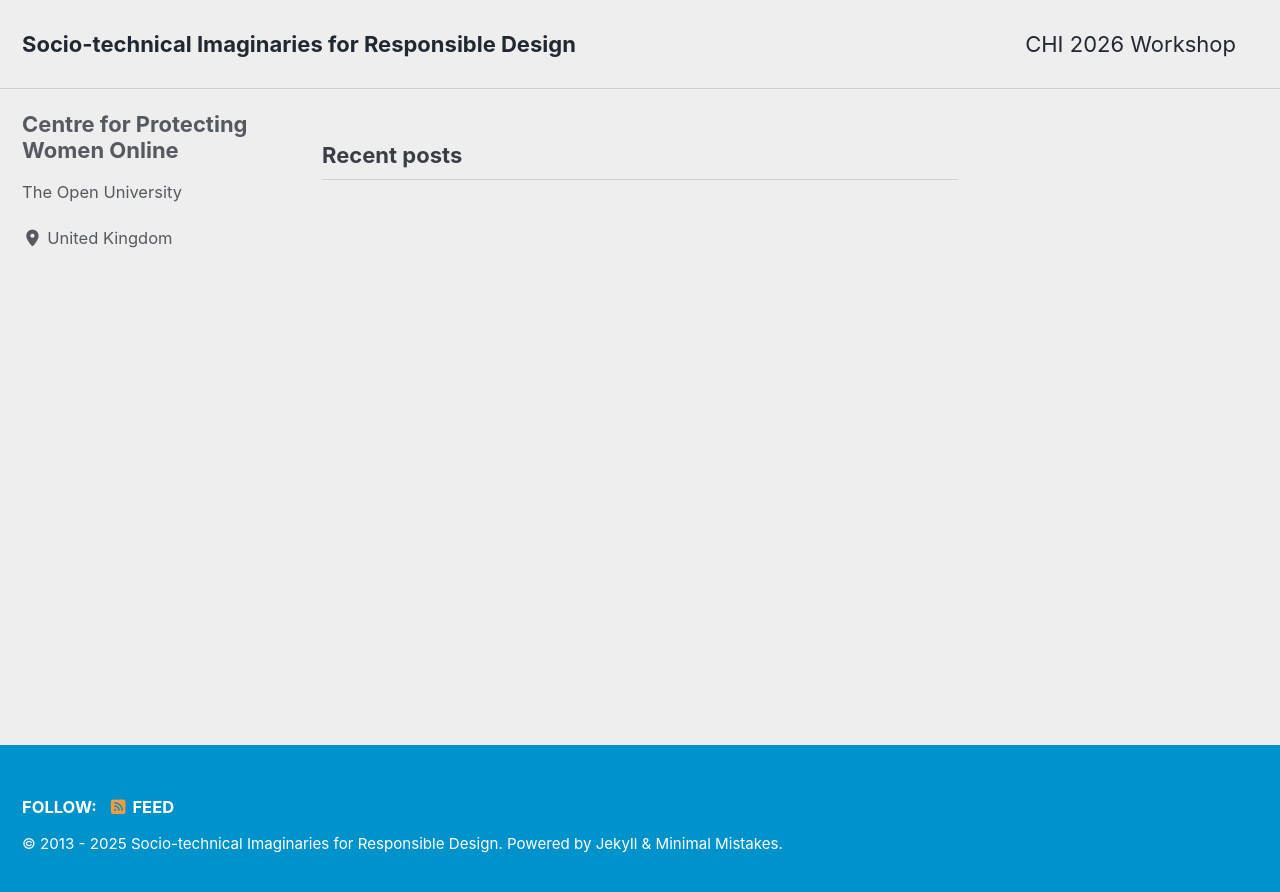
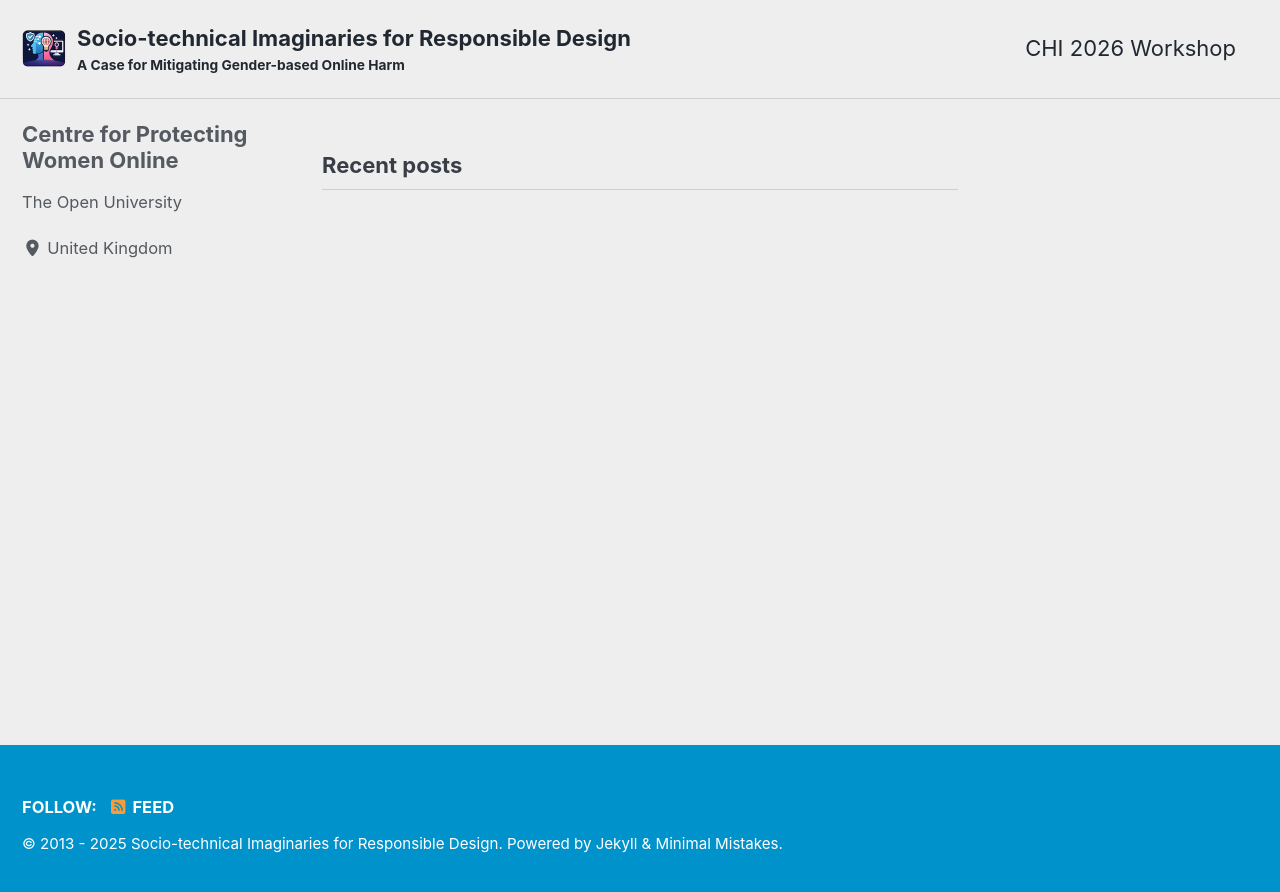
Before and after one commit to ou-cpwo/chi-sird-2026, a Jekyll site: the page built from index.html, in a window 1280 px wide. Shown: the top 892 px of the page. Built offline with Jekyll 4.4.1, drawn with Linux system fonts in a browser that asks for light colours; cached includes are drawn as plain includes; the list of posts is cut into pages by our own code; part of the change alters nothing that is shown.

Commit message:
Updating basic configuration to include graphics

```diff
--- a/_config.yml
+++ b/_config.yml
@@ -15,19 +15,19 @@ remote_theme             : "mmistakes/minimal-mistakes"
 minimal_mistakes_skin    : "air" # "air", "aqua", "contrast", "dark", "dirt", "neon", "mint", "plum", "sunrise"
 
 # Site Settings
-locale                   : "en-US"
+locale                   : "en-GB"
 rtl                      : # true, false (default) # turns direction of the page into right to left for RTL languages
 title                    : "Socio-technical Imaginaries for Responsible Design"
 title_separator          : "-"
-subtitle                 : # site tagline that appears below site title in masthead
-name                     : "The Open University, Centre for Protecting Women Online"
-description              : "A Case for Mitigating Gender-based Online Harm"
+subtitle                 : "A Case for Mitigating Gender-based Online Harm"
+name                     : "Centre for Protecting Women Online"
+description              : "A CHI 2026 workshop that explores socio-technical imaginaries for responsible design"
 url                      : "https://ou-cpwo.github.io"
 baseurl                  : # the subpath of your site, e.g. "/blog"
 repository               : "ou-cpwo/chi-sird-2026"
-teaser                   : # path of fallback teaser image, e.g. "/assets/images/500x300.png"
-logo                     : # path of logo image to display in the masthead, e.g. "/assets/images/88x88.png"
-masthead_title           : # overrides the website title displayed in the masthead, use " " for no title
+teaser                   : "assets/images/default_500x300.png"
+logo                     : "assets/images/CHIWorkshopLogo_88x88.png"
+masthead_title           : "Socio-technical Imaginaries for Responsible Design"
 breadcrumbs              : # true, false (default)
 words_per_minute         : 200
 enable_copy_code_button  : # true, false (default)
```
Also changed, not shown: assets/images/CHIWorkshopLogo_88x88.png (added), assets/images/default_500x300.png (added), 1 other file.
